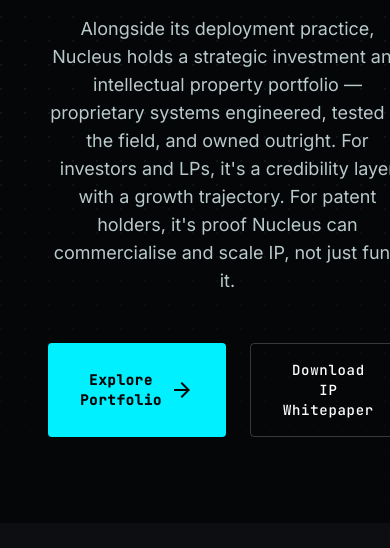
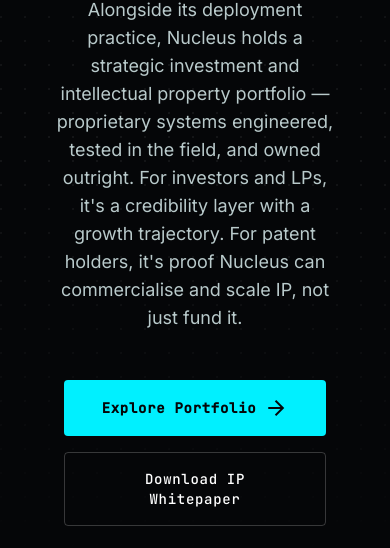
Before and after one commit to lilmonstera/Portfolio, a plain HTML site: page Nucleus.io/investments-ip.html in a window 390 px wide. Shown: the part 296-844 px from the top of the page. Drawn offline with nearby package versions, Linux system fonts and the light colour scheme.

Commit message:
Refactor layout and styling for investment page: adjust button alignment, enhance responsiveness, and improve email link formatting

```diff
--- a/Nucleus.io/investments-ip.html
+++ b/Nucleus.io/investments-ip.html
@@ -73,9 +73,9 @@
 <p class="font-body-lg text-body-lg text-on-surface-variant max-w-2xl mx-auto">
                         Alongside its deployment practice, Nucleus holds a strategic investment and intellectual property portfolio — proprietary systems engineered, tested in the field, and owned outright. For investors and LPs, it's a credibility layer with a growth trajectory. For patent holders, it's proof Nucleus can commercialise and scale IP, not just fund it.
                     </p>
-<div class="flex justify-center gap-6 pt-4">
-<a href="#portfolio-matrix" class="px-8 py-4 rounded-lg bg-electric-cyan text-obsidian-base font-bold font-label-md text-label-md flex items-center gap-2 hover:translate-y-[-2px] transition-all">Explore Portfolio <span class="material-symbols-outlined" aria-hidden="true">arrow_forward</span></a>
-<a href="mailto:jayson@nucleustech.online?subject=IP%20Whitepaper%20Request" class="px-8 py-4 rounded-lg border border-white/20 text-white font-label-md text-label-md hover:bg-white/5 transition-all">Download IP Whitepaper</a>
+<div class="flex flex-col sm:flex-row justify-center items-center gap-4 sm:gap-6 pt-4 px-4 sm:px-0">
+<a href="#portfolio-matrix" class="w-full sm:w-auto px-8 py-4 rounded-lg bg-electric-cyan text-obsidian-base font-bold font-label-md text-label-md flex items-center justify-center gap-2 hover:translate-y-[-2px] transition-all">Explore Portfolio <span class="material-symbols-outlined" aria-hidden="true">arrow_forward</span></a>
+<a href="mailto:jayson@nucleustech.online?subject=IP%20Whitepaper%20Request" class="w-full sm:w-auto px-8 py-4 rounded-lg border border-white/20 text-white font-label-md text-label-md hover:bg-white/5 transition-all text-center">Download IP Whitepaper</a>
 </div>
 </div>
 </div>
@@ -223,7 +223,7 @@
 <ul class="space-y-3 md:space-y-4 font-body-md text-body-md text-on-surface-variant text-sm">
 <li class="flex items-center gap-2 min-w-0">
 <span class="material-symbols-outlined text-electric-cyan text-base" aria-hidden="true">mail</span>
-<a class="hover:text-electric-cyan transition-colors break-all" href="mailto:jayson@nucleustech.online?subject=You%20got%20mail%20from%20your%20website!">jayson@nucleustech.online</a>
+<a class="hover:text-electric-cyan transition-colors" href="mailto:jayson@nucleustech.online?subject=You%20got%20mail%20from%20your%20website!">jayson@<wbr/>nucleustech.online</a>
 </li>
 <li class="flex items-center gap-2">
 <span class="material-symbols-outlined text-electric-cyan text-base" aria-hidden="true">call</span>
```
